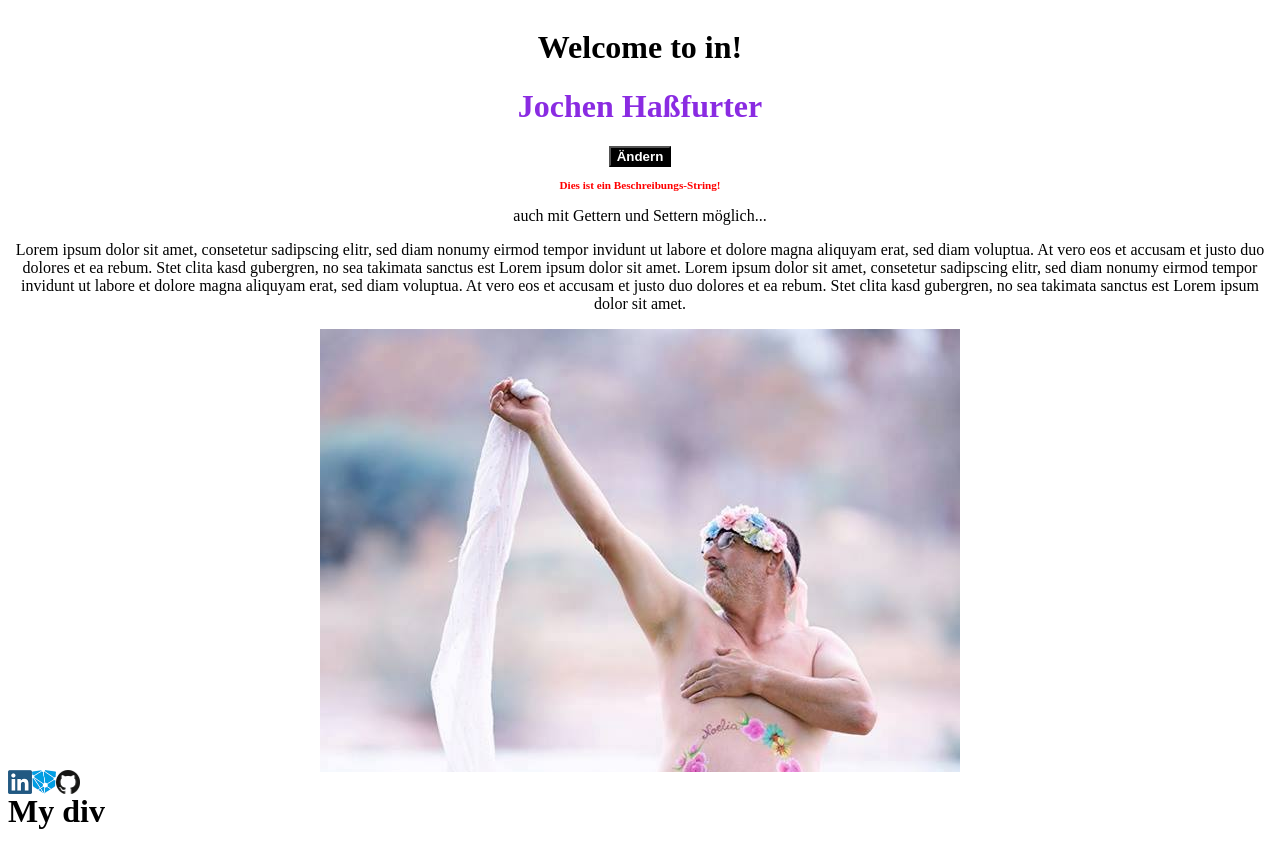
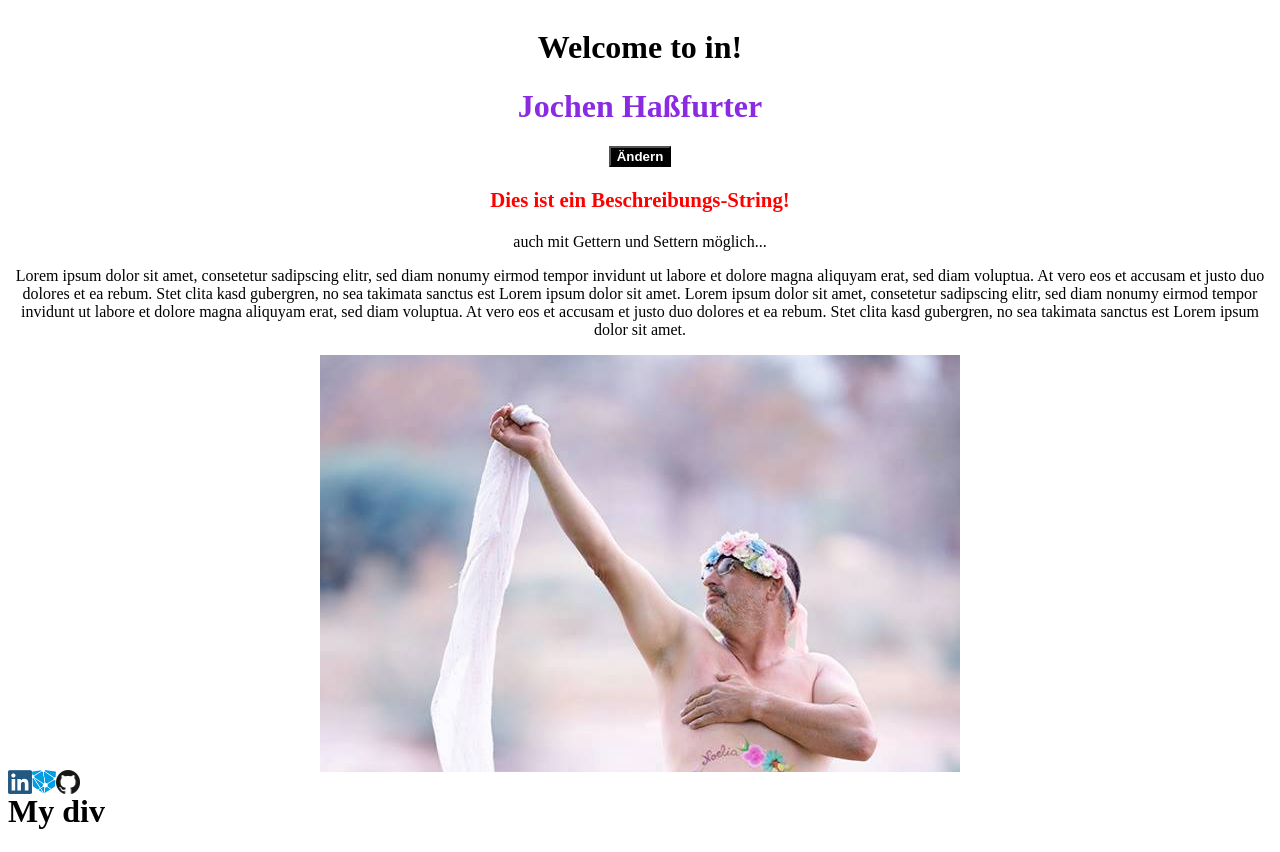
Before and after one commit to Mesqualito/Angular_TryOut, an Angular app: page / in a window 1280 px wide. Built offline with nearby package versions, Linux system fonts and the light colour scheme.

Commit message:
2nd step to migrate style-attributes with units of measure from template to logic a.) Kebab-Case (font-size) to Camel-Case (fontSize) b.) don't forget to add the unit of measure

```diff
--- a/src/app/user/user-name/user-name.component.html
+++ b/src/app/user/user-name/user-name.component.html
@@ -1,6 +1,6 @@
 
-<h3 [style.color]="fontColor"
-  style="font-size: 0.7em">{{ description }}</h3>
+<h3 [style.color]="descrFontColor"
+  [style.fontSize]="descrFontSize + 'em'">{{ description }}</h3>
 
 <p>{{ privateDescription }}</p>
 
--- a/src/app/user/user-name/user-name.component.ts
+++ b/src/app/user/user-name/user-name.component.ts
@@ -16,7 +16,8 @@ export class UserNameComponent implements OnInit, DoCheck {
 
   description = 'Dies ist ein Beschreibungs-String!';
 
-  fontColor = 'red';
+  descrFontColor = 'red';
+  descrFontSize =  1.3;
 
   private _privateDescription = 'auch mit Gettern und Settern möglich...';
 
```
